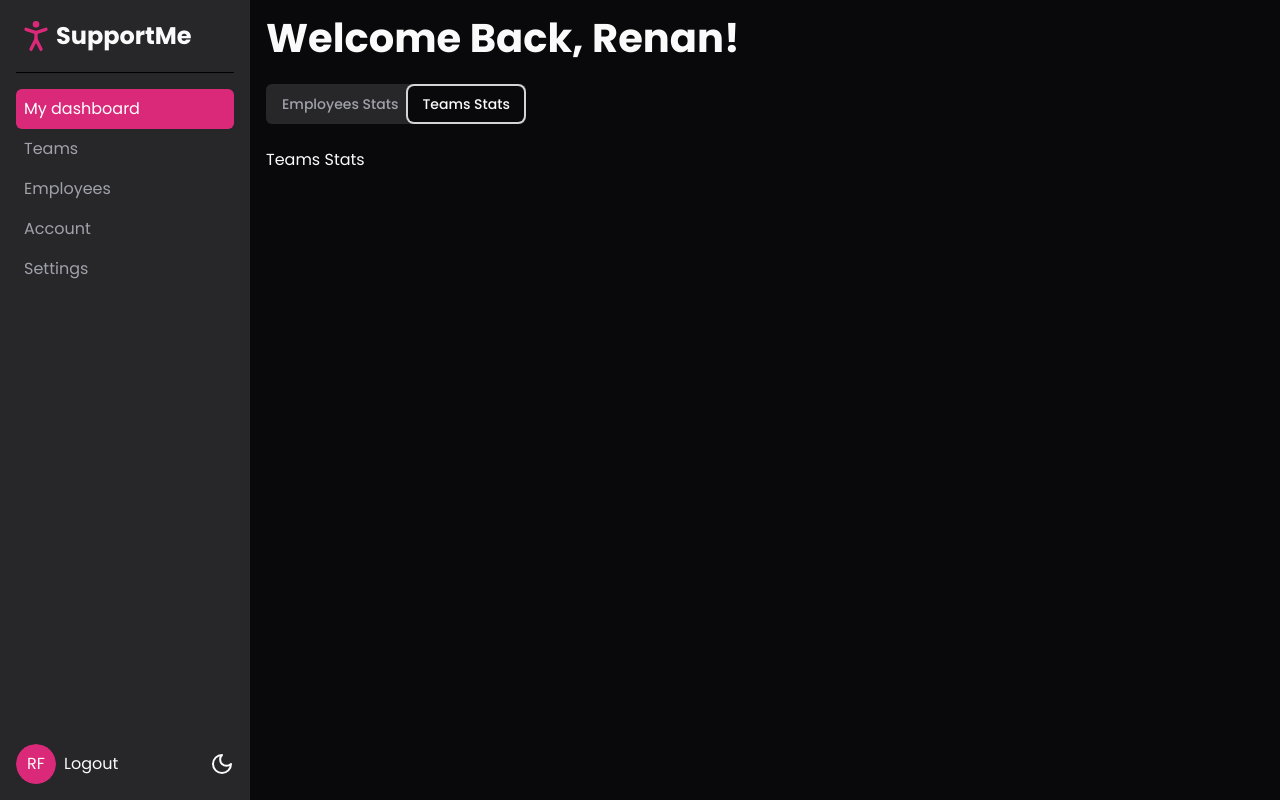
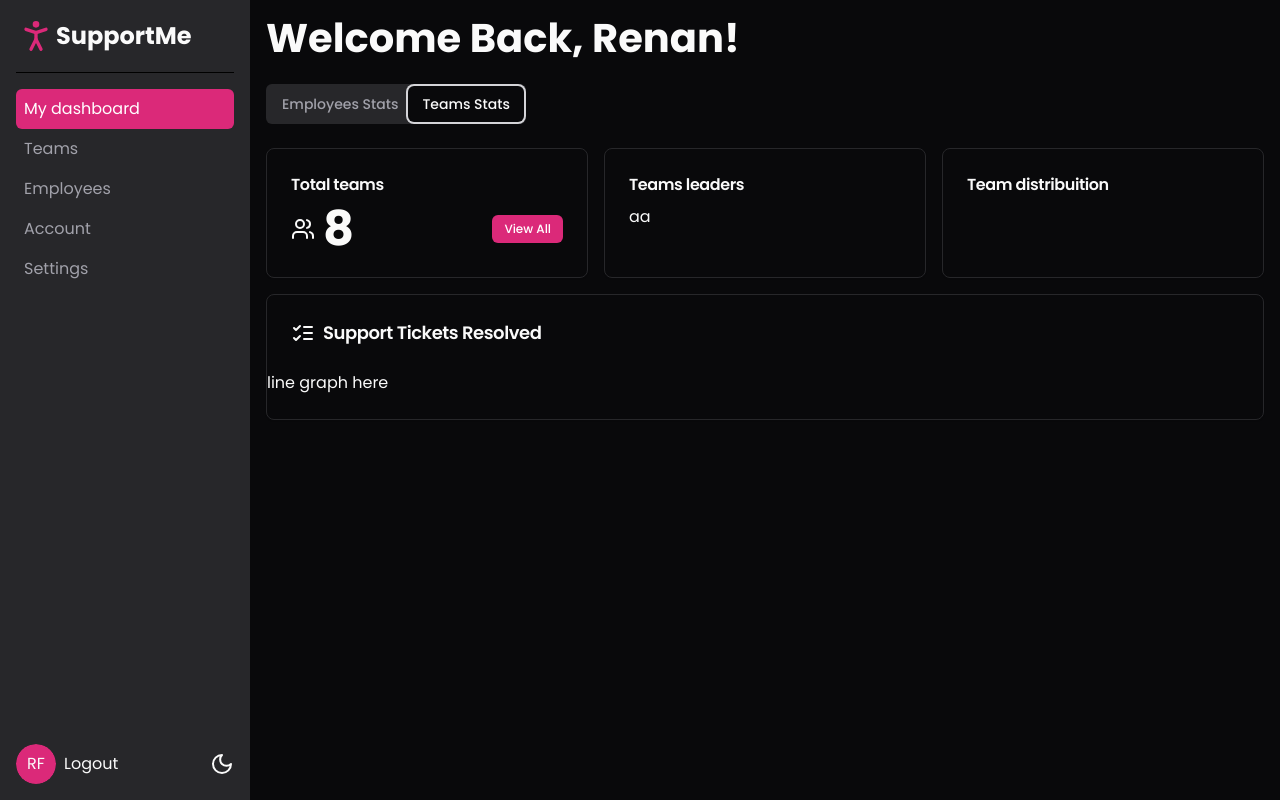
Before and after one commit to RRFayad/Shadcn, a Next.js app in the folder support-me-app/: page /dashboard in a window 1280 px wide. Both pictures are taken after a click on the tab "Teams Stats". Built offline with nearby package versions, Linux system fonts and the light colour scheme.

Commit message:
S06(Dashboard Page): 37. Create the teams stats component

```diff
--- a/support-me-app/src/app/dashboard/components/teams-stats.tsx
+++ /dev/null
@@ -1,5 +0,0 @@
-function TeamsStats() {
-  return <>Teams Stats</>;
-}
-
-export default TeamsStats;
--- /dev/null
+++ b/support-me-app/src/app/dashboard/components/teams/teams-stats.tsx
@@ -0,0 +1,58 @@
+import Link from "next/link";
+
+import { Avatar, AvatarFallback, AvatarImage } from "@/components/ui/avatar";
+import { Button } from "@/components/ui/button";
+import { Card, CardContent, CardHeader, CardTitle } from "@/components/ui/card";
+import { ListChecksIcon, UsersIcon } from "lucide-react";
+
+function TeamsStats() {
+  return (
+    <>
+      <div className="grid gap-4 lg:grid-cols-3">
+        <Card>
+          <CardHeader className="pb-2">
+            <CardTitle className="text-base">Total teams</CardTitle>
+          </CardHeader>
+          <CardContent className="flex items-center justify-between">
+            <div className="flex items-center gap-2">
+              <UsersIcon />
+              <div className="text-5xl font-bold">8</div>
+            </div>
+            <div>
+              <Button asChild size={"xs"}>
+                <Link href={"/dashboard/teams"}>View All</Link>
+              </Button>
+            </div>
+          </CardContent>
+        </Card>
+
+        <Card>
+          <CardHeader className="pb-2">
+            <CardTitle className="text-base">Teams leaders</CardTitle>
+          </CardHeader>
+          <CardContent>
+            <div className="flex gap-2">aa</div>
+          </CardContent>
+        </Card>
+
+        <Card className="flex flex-col">
+          <CardHeader className="pb-2">
+            <CardTitle className="text-base">Team distribuition</CardTitle>
+          </CardHeader>
+          <CardContent></CardContent>
+        </Card>
+      </div>
+      <Card className="my-4">
+        <CardHeader>
+          <CardTitle className="flex items-center gap-2 text-lg">
+            <ListChecksIcon />
+            Support Tickets Resolved
+          </CardTitle>
+        </CardHeader>
+        <CardContent className="pl-0">line graph here</CardContent>
+      </Card>
+    </>
+  );
+}
+
+export default TeamsStats;
--- a/support-me-app/src/app/dashboard/page.tsx
+++ b/support-me-app/src/app/dashboard/page.tsx
@@ -1,6 +1,6 @@
 import { Tabs, TabsContent, TabsList, TabsTrigger } from "@/components/ui/tabs";
 import EmployeesStats from "./components/employees/employees-stats";
-import TeamsStats from "./components/teams-stats";
+import TeamsStats from "./components/teams/teams-stats";
 
 function dashboardPage() {
   return (
```
